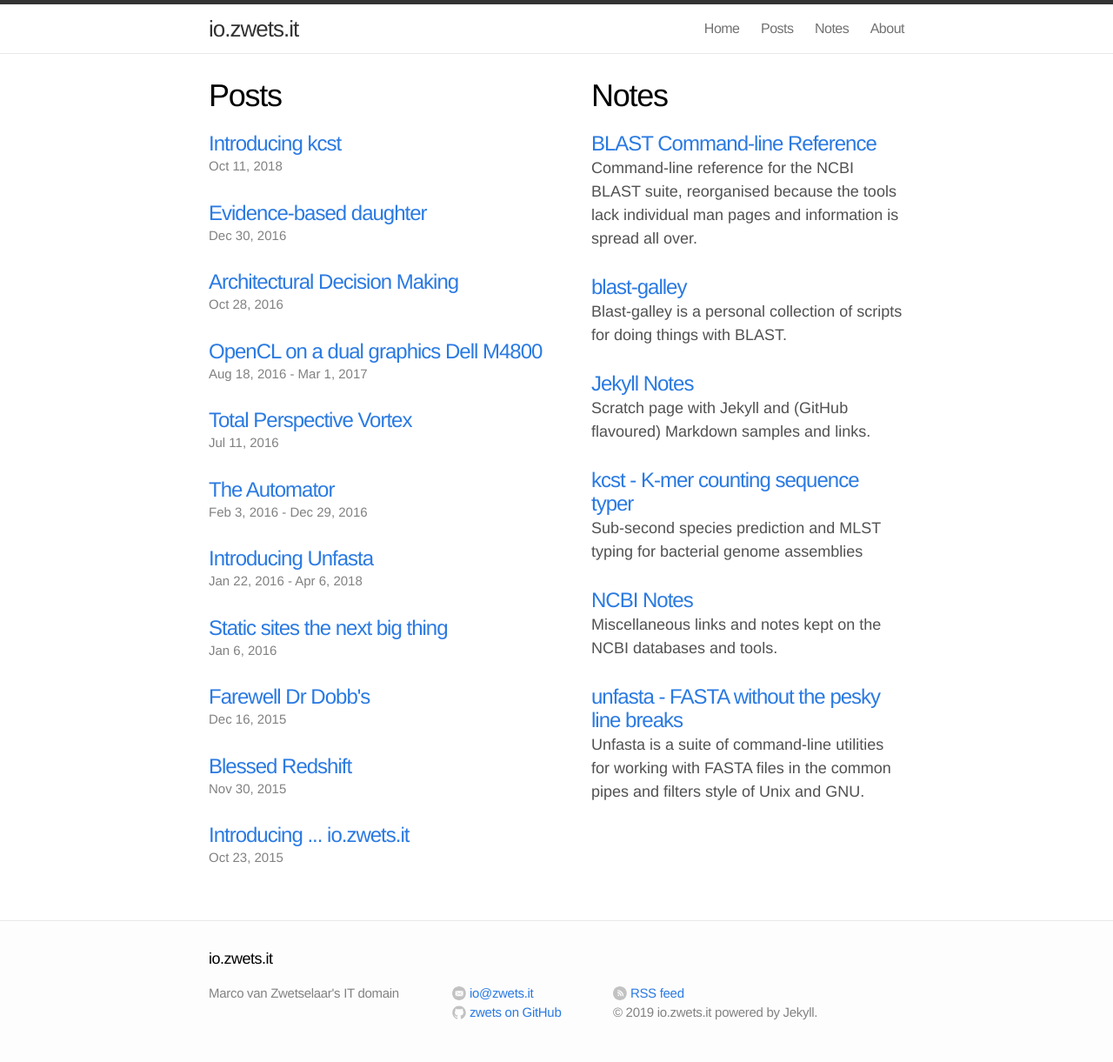
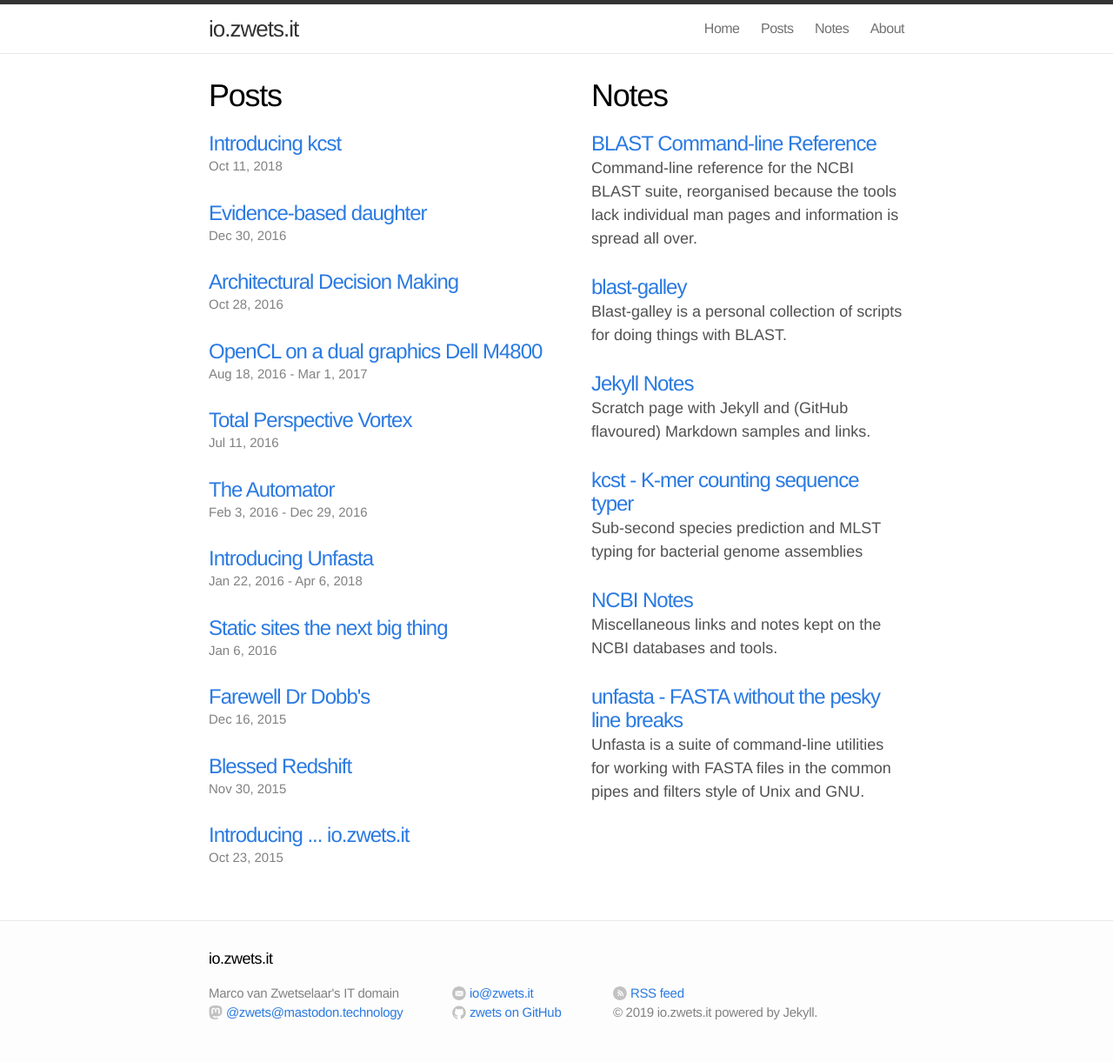
Before and after one commit to zwets/zwets.github.io, a Jekyll site: the page built from index.html, in a window 1280 px wide. Shown: the whole page at 87% size. Built offline with Jekyll 4.4.1, drawn with Linux system fonts in a browser that asks for light colours; some of the changed lines change nothing that is shown.

Commit message:
Add mastodon username and link

```diff
--- a/_config.yml
+++ b/_config.yml
@@ -5,6 +5,7 @@
 #baseurl: ""
 url: "http://io.zwets.it"
 github_username:  zwets
+mastodon_username:  zwets
 TZ: Africa/Dar_es_Salaam
 exclude: ["Gemfile", "Gemfile.lock", "vendor", "README.md", "LICENSE", "CNAME", "new-post.sh"]
 #include: [".htaccess"] # default, because dotfiles otherwise ignored in generation
--- a/_includes/footer.html
+++ b/_includes/footer.html
@@ -9,6 +9,30 @@
         <li>
           <p class="text">{{ site.description }}</p>
         </li>
+        {% if site.mastodon_username %}<li>
+          <a rel="me" href="https://mastodon.technology/@{{ site.mastodon_username }}">
+            <span class="icon mastodon">
+              <svg version="1.1" class="icon-svg" xmlns="http://www.w3.org/2000/svg" x="0px" y="0px"
+                viewBox="0 0 216.4144 232.00976" enable-background="new 0 0 216.4144 232.00976" xml:space="preserve">
+                <path fill="#c2c2c2"
+                d="M211.80734 139.0875c-3.18125 16.36625-28.4925 34.2775-57.5625 37.74875-15.15875 1.80875-30.08375
+                3.47125-45.99875 2.74125-26.0275-1.1925-46.565-6.2125-46.565-6.2125 0 2.53375.15625 4.94625.46875
+                7.2025 3.38375 25.68625 25.47 27.225 46.39125 27.9425 21.11625.7225 39.91875-5.20625 39.91875-5.20625l.8675
+                19.09s-14.77 7.93125-41.08125 9.39c-14.50875.7975-32.52375-.365-53.50625-5.91875C9.23234 213.82 1.40609
+                165.31125.20859 116.09125c-.365-14.61375-.14-28.39375-.14-39.91875 0-50.33 32.97625-65.0825
+                32.97625-65.0825C49.67234 3.45375 78.20359.2425 107.86484 0h.72875c29.66125.2425 58.21125 3.45375 74.8375
+                11.09 0 0 32.975 14.7525 32.975 65.0825 0 0 .41375 37.13375-4.59875 62.915"/>
+                <path fill="#fff"
+                d="M177.50984 80.077v60.94125h-24.14375v-59.15c0-12.46875-5.24625-18.7975-15.74-18.7975-11.6025 0-17.4175
+                7.5075-17.4175 22.3525v32.37625H96.20734V85.42325c0-14.845-5.81625-22.3525-17.41875-22.3525-10.49375 0-15.74
+                6.32875-15.74 18.7975v59.15H38.90484V80.077c0-12.455 3.17125-22.3525 9.54125-29.675 6.56875-7.3225 15.17125-11.07625
+                25.85-11.07625 12.355 0 21.71125 4.74875 27.8975 14.2475l6.01375 10.08125 6.015-10.08125c6.185-9.49875 15.54125-14.2475
+                27.8975-14.2475 10.6775 0 19.28 3.75375 25.85 11.07625 6.36875 7.3225 9.54 17.22 9.54 29.675"/>
+              </svg>
+            </span>
+            <span class="username">@{{ site.mastodon_username }}@mastodon.technology</span>
+          </a>
+        </li>{% endif %}
       </ul>
     </div>
 
```
Lines whose indentation alone changed are shown as unchanged.
